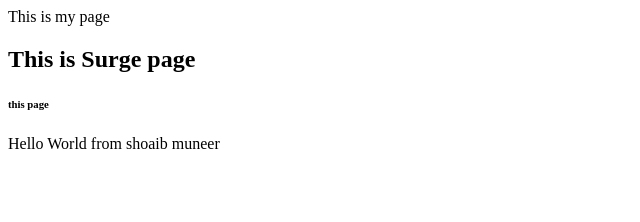
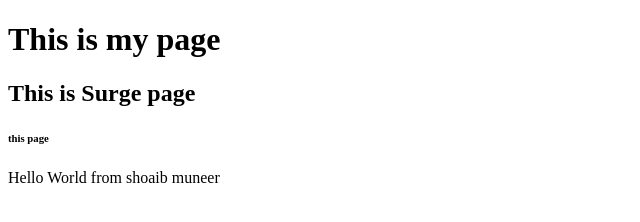
Before and after one commit to shoaib76/shoaib-bootcamp, a plain HTML site: page index.html in a window 1280 px wide. Shown: the whole page, without its empty margins (0-640 px from the left). Drawn offline with Linux system fonts and the light colour scheme.

Commit message:
update surge

```diff
--- a/index.html
+++ b/index.html
@@ -4,7 +4,7 @@
         <title>Frist example</title>
 
     </head>
-    <hi>This is my page</hi>
+    <h1>This is my page</h1>
     <h2> This is Surge page</h2>
     <h6> this page</h6>
     <div>
```
